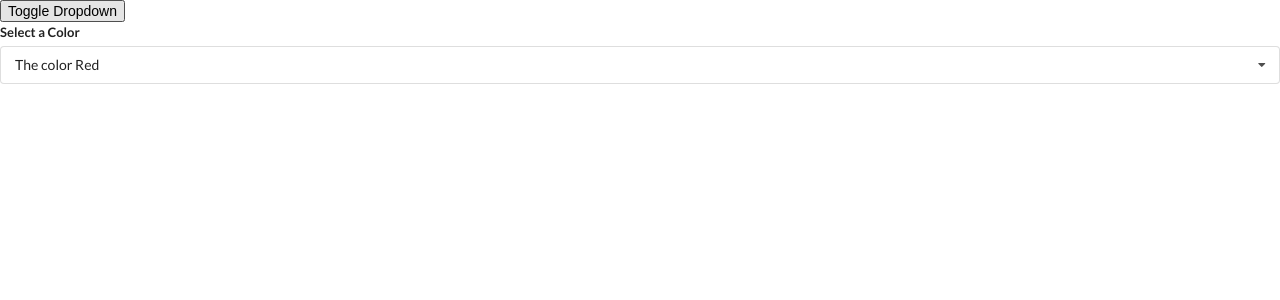
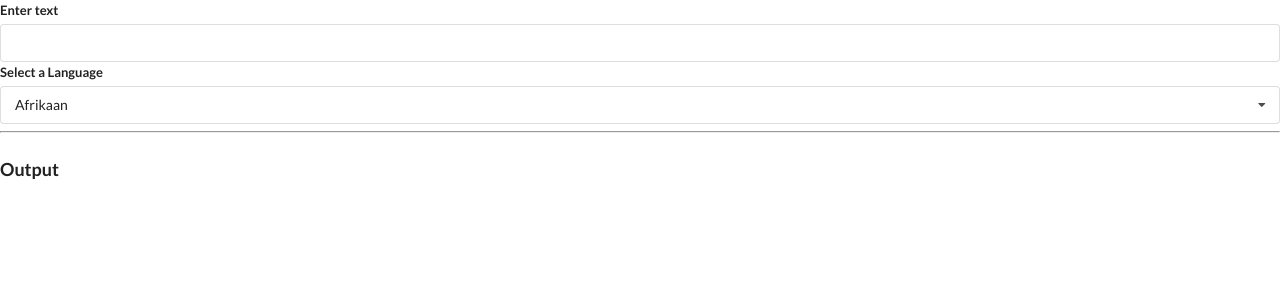
Before and after one commit to Hikari7/React_tutorial_Accordion, a React (Create React App) app: page / in a window 1280 px wide. Shown: the top 300 px of the page. Built offline with nearby package versions, Linux system fonts and the light colour scheme.

Commit message:
added translate file

```diff
--- a/src/App.js
+++ b/src/App.js
@@ -2,6 +2,7 @@
 import Accordion from "./components/Accordion";
 import Search from "./components/Search";
 import Dropdown from "./components/Dropdown";
+import Translate from "./components/Translate";
 
 //Accordinon componentに伝達される
 const items = [
@@ -37,22 +38,11 @@
 //items={items}はitemsという名前のpropsとして通信している
 export default () => {
   //userが現在選択されている項目を変更するたびに選択された項目を変更する、のでuseState使う
-  const [selected, setSelected] = useState(options[0]);
-  const [showDropdown, setShowDropdown] = useState(true);
 
   //onSelectedChange=選択された状態の一部を更新する関数
   return (
     <div>
-      <button onClick={() => setShowDropdown(!showDropdown)}>
-        Toggle Dropdown
-      </button>
-      {showDropdown ? (
-        <Dropdown
-          selected={selected}
-          onSelectedChange={setSelected}
-          options={options}
-        />
-      ) : null}
+      <Translate />
     </div>
   );
 };
--- /dev/null
+++ b/src/components/Convert.js
@@ -0,0 +1,10 @@
+import React, { useState, useEffect } from "react";
+
+const Convert = ({ language, text }) => {
+  useEffect(() => {
+    console.log("New language or text");
+  }, [language, text]);
+  return <div />;
+};
+
+export default Convert;
--- a/src/components/Dropdown.js
+++ b/src/components/Dropdown.js
@@ -1,6 +1,6 @@
 import React, { useState, useEffect, useRef } from "react";
 
-const Dropdown = ({ options, selected, onSelectedChange }) => {
+const Dropdown = ({ label, options, selected, onSelectedChange }) => {
   //タブをopeした時用の関数も作る
   //初期値のfalseは最初は閉じている状態ってことで
   const [open, setOpen] = useState(false);
@@ -57,7 +57,7 @@
   return (
     <div ref={ref} className="ui form">
       <div className="field">
-        <label className="label">Select a Color</label>
+        <label className="label">{label}</label>
         <div
           onClick={() => setOpen(!open)}
           className={`ui selection dropdown ${open ? "visible active" : ""}`}
--- /dev/null
+++ b/src/components/Translate.js
@@ -0,0 +1,47 @@
+import React, { useState } from "react";
+import Dropdown from "./Dropdown";
+import Convert from "./Convert";
+
+const options = [
+  {
+    label: "Afrikaan",
+    value: "af",
+  },
+  {
+    label: "Arabic",
+    value: "ar",
+  },
+  {
+    label: "Hindi",
+    value: "hi",
+  },
+];
+
+const Translate = () => {
+  const [language, setLanguage] = useState(options[0]);
+  const [text, setText] = useState("");
+
+  return (
+    <div>
+      <div className="ui form">
+        <div className="field">
+          <label>Enter text</label>
+          <input value={text} onChange={(e) => setText(e.target.value)} />
+        </div>
+      </div>
+      <Dropdown
+        label="Select a Language"
+        selected={language}
+        onSelectedChange={setLanguage}
+        options={options}
+      />
+      <hr />
+      <h3 className="ui header">Output</h3>
+      <Convert text={text} language={language} />
+    </div>
+  );
+};
+
+export default Translate;
+
+// AIzaSyCHUCmpR7cT_yDFHC98CZJy2LTms-IwDlM
```
